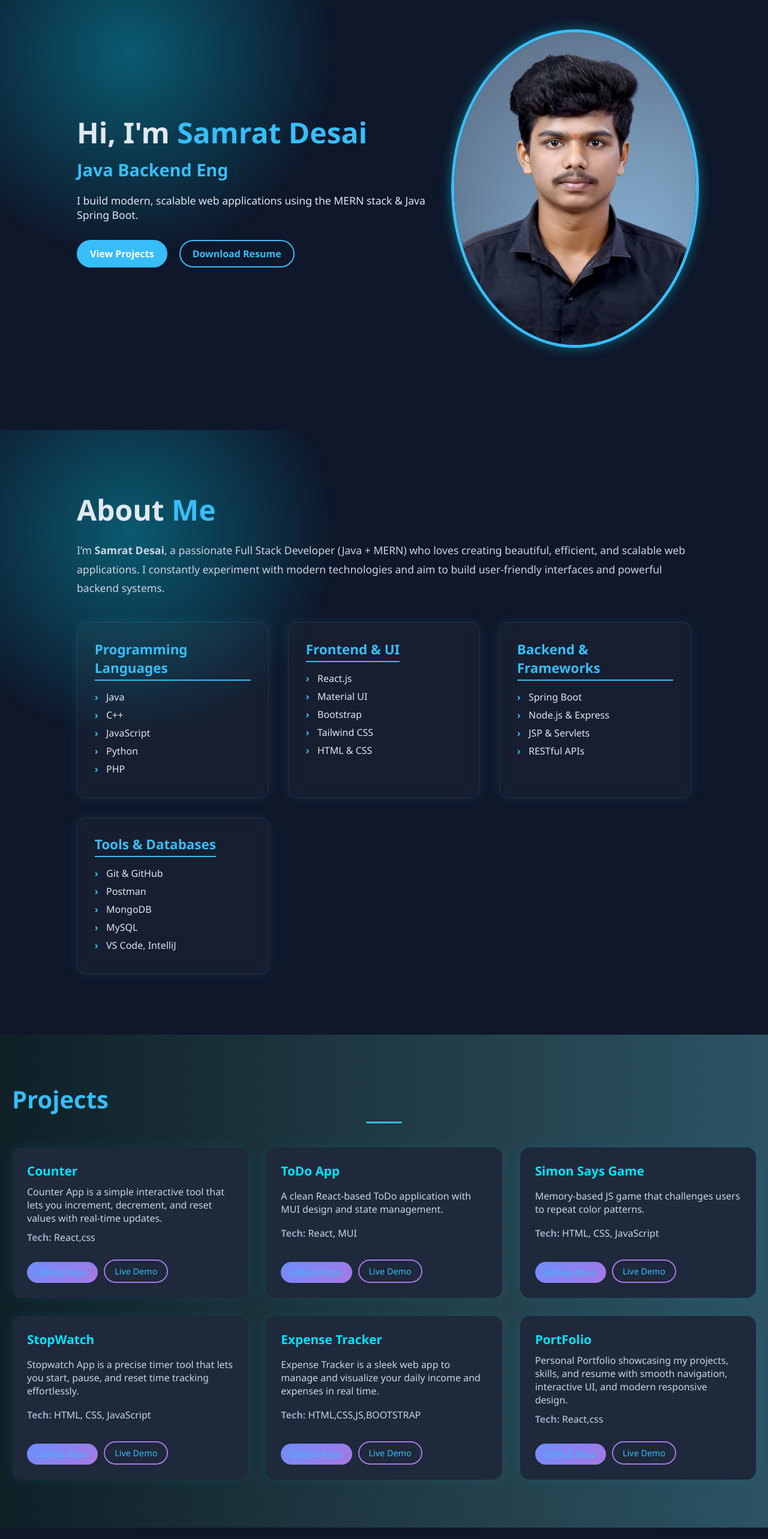
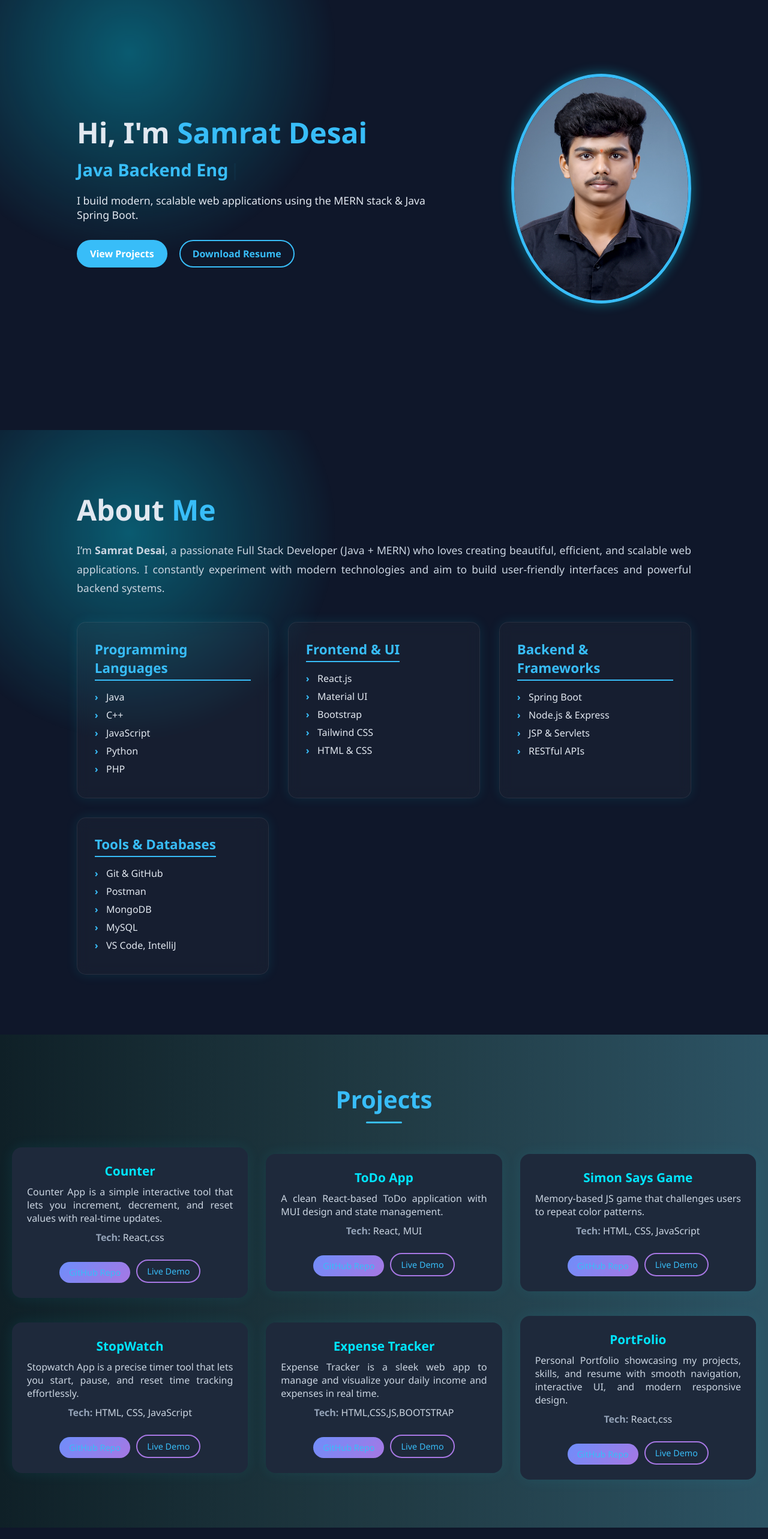
Before and after one commit to SamratDesai7/portfolio, a React (Vite) app: page / in a window 1280 px wide. Shown: the part 140-2706 px from the top of the page at 60% size. Built offline with nearby package versions, Linux system fonts and the light colour scheme.

Commit message:
some changes for responsive nature

```diff
--- a/src/components/About.css
+++ b/src/components/About.css
@@ -10,6 +10,9 @@
   overflow: hidden;
   background: var(--navbar-bg);
   color: var(--navbar-text);
+}
+.aboutmeinfo{
+  text-align: justify;
 }
 
 /* Match animated glowing background like Home */
--- a/src/components/About.jsx
+++ b/src/components/About.jsx
@@ -9,7 +9,7 @@ const About = () => {
         <h2>
           About <span className="highlight">Me</span>
         </h2>
-        <p>
+        <p className="aboutmeinfo" >
           I’m <strong>Samrat Desai</strong>, a passionate Full Stack Developer
           (Java + MERN) who loves creating beautiful, efficient, and scalable
           web applications. I constantly experiment with modern technologies and
--- a/src/components/Contact.css
+++ b/src/components/Contact.css
@@ -121,3 +121,23 @@
     padding: 20px;
   }
 }
+.send-btn:disabled {
+  background-color: #888;
+  cursor: not-allowed;
+  opacity: 0.7;
+}
+.error-text {
+  color: #ff4d4d;
+  font-size: 0.85rem;
+  margin-top: 4px;
+}
+
+
+.send-btn {
+  padding: 10px 25px;
+  font-weight: bold;
+  color: white;
+  border: none;
+  border-radius: 5px;
+  transition: background 0.3s ease;
+}
--- a/src/components/Contact.jsx
+++ b/src/components/Contact.jsx
@@ -1,4 +1,4 @@
-import React, { useRef } from "react";
+import React, { useRef, useState } from "react";
 import emailjs from "emailjs-com";
 import { ToastContainer, toast } from "react-toastify";
 import "react-toastify/dist/ReactToastify.css";
@@ -6,9 +6,35 @@ import "./Contact.css";
 
 const Contact = () => {
   const form = useRef();
+  const [loading, setLoading] = useState(false);
+  const [errors, setErrors] = useState({});
+
+  const validate = (formData) => {
+    let newErrors = {};
+    if (!formData.get("user_name").trim()) {
+      newErrors.user_name = "Name is required";
+    }
+    const email = formData.get("user_email").trim();
+    if (!email) {
+      newErrors.user_email = "Email is required";
+    } else if (!/\S+@\S+\.\S+/.test(email)) {
+      newErrors.user_email = "Email is invalid";
+    }
+    if (!formData.get("message").trim()) {
+      newErrors.message = "Message cannot be empty";
+    }
+    setErrors(newErrors);
+    return Object.keys(newErrors).length === 0;
+  };
 
   const sendEmail = (e) => {
     e.preventDefault();
+    if (loading) return;
+
+    const formData = new FormData(form.current);
+    if (!validate(formData)) return;
+
+    setLoading(true);
 
     emailjs
       .sendForm(
@@ -25,6 +51,8 @@ const Contact = () => {
             autoClose: 3000,
           });
           form.current.reset();
+          setErrors({});
+          setLoading(false);
         },
         (error) => {
           console.log(error.text);
@@ -32,6 +60,7 @@ const Contact = () => {
             position: "top-right",
             autoClose: 3000,
           });
+          setLoading(false);
         }
       );
   };
@@ -48,21 +77,13 @@ const Contact = () => {
         <form ref={form} onSubmit={sendEmail} className="contact-form">
           <div className="form-group">
             <label htmlFor="name">Full Name</label>
-            <input
-              type="text"
-              name="user_name"
-              placeholder="e.g., Samrat Desai"
-              required
-            />
+            <input type="text" name="user_name" placeholder="e.g., Samrat Desai"  />
+            {errors.user_name && <p className="error-text">{errors.user_name}</p>}
           </div>
           <div className="form-group">
             <label htmlFor="email">Email Address</label>
-            <input
-              type="email"
-              name="user_email"
-              placeholder="e.g., you@example.com"
-              required
-            />
+            <input type="email" name="user_email" placeholder="e.g., you@example.com"  />
+            {errors.user_email && <p className="error-text">{errors.user_email}</p>}
           </div>
           <div className="form-group">
             <label htmlFor="message">Message</label>
@@ -70,11 +91,12 @@ const Contact = () => {
               name="message"
               rows="5"
               placeholder="Let me know how I can help you..."
-              required
+
             />
+            {errors.message && <p className="error-text">{errors.message}</p>}
           </div>
-          <button type="submit" className="send-btn">
-            Send Message
+          <button type="submit" className="send-btn" disabled={loading}>
+            {loading ? "Sending..." : "Send Message"}
           </button>
         </form>
       </div>
--- a/src/components/Home.css
+++ b/src/components/Home.css
@@ -101,21 +101,22 @@
 }
 
 .home-image img {
-  width: 413px;
-  height: 531px;
+  width: 100%;
+  max-width: 300px;
+  height: auto;
   border-radius: 50%;
   border: 5px solid var(--navbar-hover);
-  object-fit: fill;
+  object-fit: cover;
   box-shadow: 0 0 20px rgba(0, 229, 255, 0.4);
   transition: transform 0.3s ease;
 }
+
 
 .home-image img:hover {
   transform: scale(1.05);
 }
 
 
-/* Responsive */
 @media (max-width: 768px) {
   .home-container {
     flex-direction: column-reverse;
@@ -129,6 +130,12 @@
   }
 
   .home-image {
-    margin-bottom: 40px;
+    margin-bottom: 20px;
+    display: flex;
+    justify-content: center;
+  }
+
+  .home-image img {
+    max-width: 200px;
   }
 }
--- a/src/components/Projects.css
+++ b/src/components/Projects.css
@@ -4,6 +4,7 @@
   background: linear-gradient(to right, #0f2027, #203a43, #2c5364); /* same as about/navbar */
   color: #ffffff;
   transition: background 0.4s ease, color 0.4s ease;
+  text-align: center;
 }
 
 .projects-container {
@@ -36,6 +37,7 @@
   grid-template-rows: repeat(2, auto);   /* 2 rows */
   gap: 30px;
   margin-top: 40px;
+  align-items: center;
 }
 
 /* ===== Project Card Style ===== */
@@ -55,6 +57,7 @@
   color: #00e5ff;
   margin-bottom: 10px;
   font-size: 1.3rem;
+  text-align: center;
 }
 
 .project-card p {
@@ -62,7 +65,13 @@
   font-size: 1rem;
   color: #cbd5e1;
 }
+.tech{
+  text-align: center;
 
+}
+.project-description{
+text-align: justify;
+}
 .project-card strong {
   color: #94a3b8;
 }
@@ -89,13 +98,18 @@
   .project-cards {
     grid-template-columns: repeat(2, 1fr); /* 2 columns on tablets */
   }
+  .project-description{
+text-align: justify;
+}
 }
 
 @media (max-width: 600px) {
   .project-cards {
     grid-template-columns: 1fr; /* 1 column on small devices */
   }
-
+.project-description{
+text-align: justify;
+}
   .project-card {
     text-align: center;
   }
@@ -105,6 +119,7 @@
   display: flex;
   gap: 10px;
   flex-wrap: wrap;
+  justify-content: center;
 }
 
 .btn {
--- a/src/components/Projects.jsx
+++ b/src/components/Projects.jsx
@@ -59,8 +59,8 @@ const Projects = () => {
         {projectList.map((project, idx) => (
           <div className="project-card" key={idx}>
             <h3>{project.title}</h3>
-            <p>{project.description}</p>
-            <p>
+            <p className="project-description" >{project.description}</p>
+            <p className="tech" >
               <strong>Tech:</strong> {project.tech}
             </p>
             <div className="project-buttons">
```
